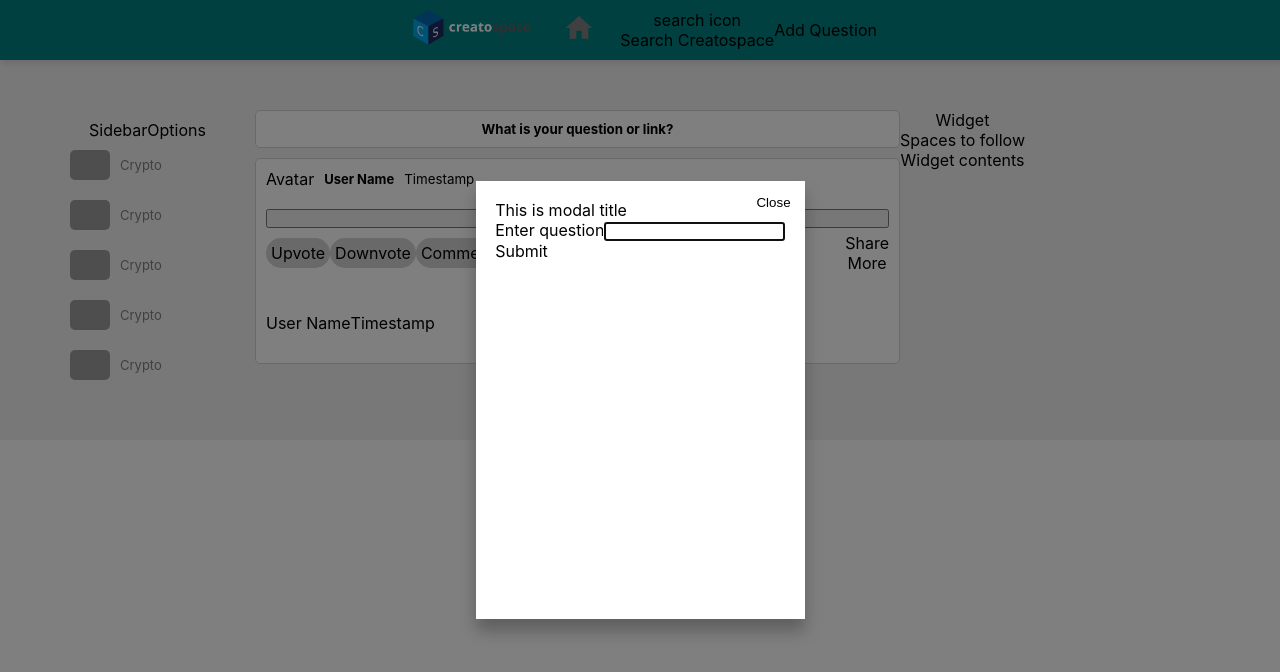
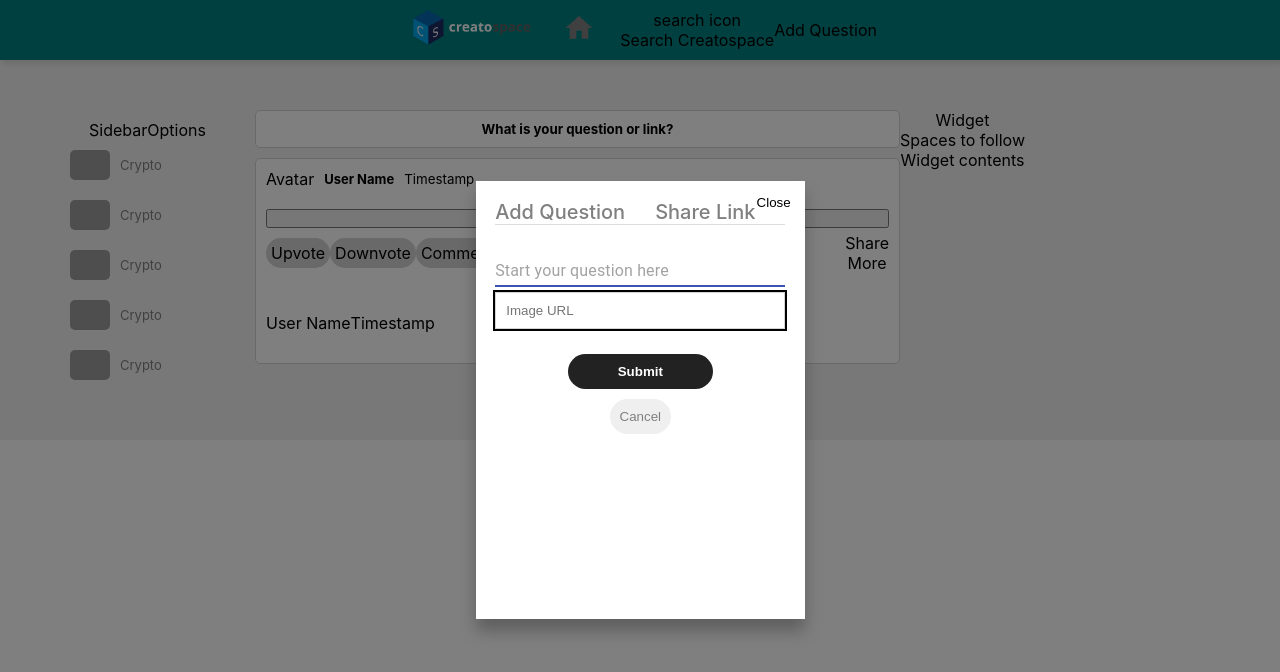
Before and after one commit to saswat-mishra/creatospace, a React (Create React App) app in the folder csclient/: page / in a window 1280 px wide. Both pictures are taken after a click on the element "Add Question". Shown: the top 672 px of the page. Built offline with nearby package versions, Linux system fonts and the light colour scheme; grey boxes are pictures that could not be loaded.

Commit message:
styled modal

```diff
--- a/csclient/src/components/Header.js
+++ b/csclient/src/components/Header.js
@@ -3,10 +3,13 @@ import HomeIcon from "@material-ui/icons/Home";
 import Modal from "react-responsive-modal";
 import "react-responsive-modal/styles.css"
 import "./css/Header.css";
+import { Input } from '@material-ui/core';
 function Header() {
 
     const [isModalOpen, toggleModal] = useState(false)
+    const [inputUrl, setInputUrl] = useState("")
     const Close = ("Close")
+
 
     return (
         <div className='header'>
@@ -33,9 +36,10 @@ function Header() {
                 </div>
                 <Modal open={isModalOpen} closeIcon={Close} onClose={()=>toggleModal(false)} closeOnEsc={true} center closeOnOverlayClick={false} >
                     <div className='modal_title'>
-                        This is modal title
+                        <h5>Add Question</h5>
+                        <h5>Share Link</h5>
                         <br></br>
-
+{/*
                         Enter question
 
 
@@ -43,7 +47,44 @@ function Header() {
                         <input >
                         </input>
                         <br></br>
-                        Submit
+                        Submit */}
+
+                    </div>
+                    <div className='modal_field'>
+                    <Input type='text' placeholder='Start your question here'>
+                    </Input>
+                    <div style={
+                        {
+                            display:"flex",
+                            flexDirection:"column"
+                        }
+
+
+                    }>
+                        <input type="text" placeholder="Image URL" value={inputUrl} onChange = {(e) => setInputUrl(e.target.value)} style={
+                            {
+                                margin: "5px 0",
+                                border:"1px solid lightgray",
+                                padding:"10px",
+                                outline:"2px solid black"
+                            }
+                        }>
+                        </input>
+
+                        {inputUrl!==''&&<img src={inputUrl} alt='display image' style={{
+                            height:"40vh",
+                            objectFit:"contain"
+                        }}/>}
+
+                    </div>
+
+                    <div className='modal_buttons'>
+                        <button className='cancel' onClick={()=> toggleModal(false)}>Cancel</button>
+                        <button type="submit" className='submit_question'>Submit</button>
+
+                    </div>
+
+
 
                     </div>
                 </Modal>
--- a/csclient/src/components/css/Header.css
+++ b/csclient/src/components/css/Header.css
@@ -120,14 +120,14 @@
     background: rgb(214, 214, 214);
   }
 
-  .modal__title {
+  .modal_title {
     display: flex;
     align-items: center;
     margin-bottom: 5px;
     border-bottom: 1px solid rgba(187, 187, 187, 0.5);
   }
 
-  .modal__title > h5 {
+  .modal_title > h5 {
     color: gray;
     font-size: 20px;
     cursor: pointer;
@@ -135,23 +135,23 @@
     margin-right: 30px;
   }
 
-  .modal__title > h5:hover {
+  .modal_title > h5:hover {
     color: #b92b27;
   }
 
-  .modal__info {
+  .modal_info {
     display: flex;
     align-items: center;
     margin-top: 30px;
   }
 
-  .modal__info > p {
+  .modal_info > p {
     margin-left: 10px;
     font-size: small;
     color: gray;
   }
 
-  .modal__info > .modal__scope {
+  .modal_info > .modal__scope {
     display: flex;
     align-items: center;
     color: rgb(98, 98, 98);
@@ -162,35 +162,35 @@
     cursor: pointer;
   }
 
-  .modal__Field {
+  .modal_field {
     display: flex;
     flex-direction: column;
     margin-top: 30px;
     flex: 1;
   }
 
-  .modal__Field > .modal__fieldLink {
+  .modal_field > .modal__fieldLink {
     color: gray;
     display: flex;
     margin-top: 10px;
     align-items: center;
   }
 
-  .modal__Field > .modal__fieldLink > input {
+  .modal_field > .modal__fieldLink > input {
     flex: 1;
     border: none;
     outline: none;
     margin-left: 5px;
   }
 
-  .modal__buttons {
+  .modal_buttons {
     display: flex;
     flex-direction: column-reverse;
     margin-top: 10px;
     align-items: center;
   }
 
-  .modal__buttons > .cancle {
+  .modal_buttons > .cancel {
     margin-top: 10px;
     border: none;
     outline: none;
@@ -201,11 +201,11 @@
     cursor: pointer;
   }
 
-  .modal__buttons > .cancle:hover {
+  .modal_buttons > .cancel:hover {
     color: red;
   }
 
-  .modal__buttons > .add {
+  .modal_buttons > .submit_question {
     border: none;
     outline: none;
     margin-top: 10px;
@@ -218,7 +218,7 @@
     width: 50%;
   }
 
-  .modal__buttons > .add:hover {
+  .modal_buttons > .submit_question:hover {
     background-color: #eee;
     color: #222;
   }
```
Also changed, not shown: 1 other file (tests, documents, lock files or other folders).
